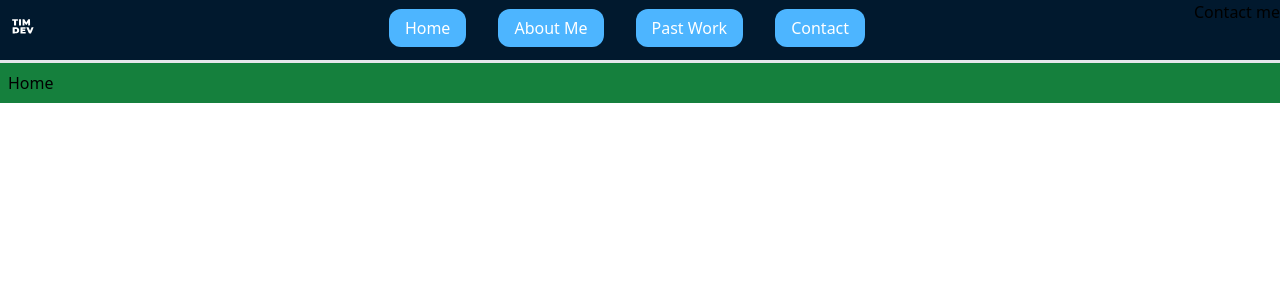
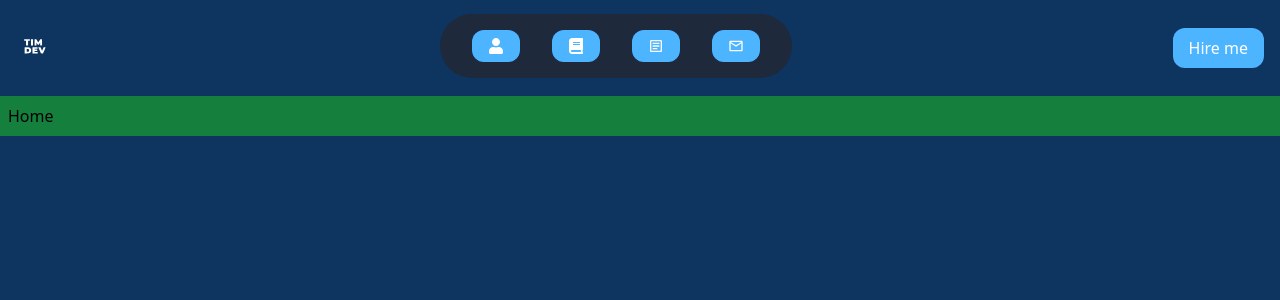
Before and after one commit to timDeHof/devtimPortfolio, a React (Create React App) app: page / in a window 1280 px wide. Shown: the top 300 px of the page. Built offline with nearby package versions, Linux system fonts and the light colour scheme; what tw-elements would draw is missing.

Commit message:
switch labels to icons in nav bar

```diff
--- a/src/App.js
+++ b/src/App.js
@@ -1,6 +1,9 @@
-import React from 'react';
+import React, { useState } from 'react';
 import { Routes, Route, Outlet, Link, NavLink } from 'react-router-dom';
 import { ReactComponent as Logo } from './TIM-DEV.svg';
+import { FaBars, FaUser, FaBook } from 'react-icons/fa';
+import { MdOutlineEmail, MdOutlineArticle } from 'react-icons/md';
+import { AiOutlineClose } from 'react-icons/ai';
 function App() {
   return (
     <main className="App">
@@ -9,6 +12,7 @@ function App() {
           <Route path="/" element={<Home />} />
           <Route path="/about" element={<About />} />
           <Route path="/portfolio" element={<Portfolio />} />
+          <Route path="/blog" element={<Blog />} />
           <Route path="/contact" element={<Contact />} />
         </Route>
       </Routes>
@@ -17,29 +21,38 @@ function App() {
 }
 
 const Navbar = () => {
+  const [togglerNav, setTogglerNav] = useState(false);
+  const clickHandler = () => {
+    setTogglerNav(!togglerNav);
+  };
   return (
-    <nav className="border-b-[3px] pb-1 pl-1 bg-primary flex justify-between">
+    <div className="flex items-center">
       <Link to="/">
         <Logo className="logo" />
       </Link>
-      <div className="p-4">
-        <NavLink className="nav-link" to="/">
-          Home
-        </NavLink>
-        <NavLink className="nav-link" to="/about">
-          About Me
-        </NavLink>
-        <NavLink className="nav-link" to="/portfolio">
-          Past Work
-        </NavLink>
-        <NavLink className="nav-link" to="/contact">
-          Contact
-        </NavLink>
-      </div>
+      <nav className="h-auto md:h-24 p2 bg-blue2 max-w-6xl mx-auto pb-1 pl-1 flex justify-between md:items-center">
+        <div className="nav-bar">
+          <NavLink className="nav-link" to="/about" onClick={clickHandler}>
+            <FaUser />
+          </NavLink>
+          <NavLink className="nav-link" to="/portfolio" onClick={clickHandler}>
+            <FaBook />
+          </NavLink>
+          <NavLink className="nav-link" to="/blog" onClick={clickHandler}>
+            <MdOutlineArticle />
+          </NavLink>
+          <NavLink className="nav-link" to="/contact" onClick={clickHandler}>
+            <MdOutlineEmail />
+          </NavLink>
+        </div>
+      </nav>
       <Link to="/contact">
-        <button className="container blue3">Contact me</button>
+        <button className="contact-btn">Hire me</button>
       </Link>
-    </nav>
+      <button className="hamburger" onClick={clickHandler}>
+        {togglerNav ? <FaBars /> : <AiOutlineClose />}
+      </button>
+    </div>
   );
 };
 const Home = () => {
@@ -53,6 +66,13 @@ const About = () => {
   return (
     <>
       <h1>About Me</h1>
+    </>
+  );
+};
+const Blog = () => {
+  return (
+    <>
+      <h1>Blog</h1>
     </>
   );
 };
--- a/src/index.css
+++ b/src/index.css
@@ -1,11 +1,36 @@
 @tailwind base;
 @tailwind components;
 @tailwind utilities;
+/* ==== Layout ==== */
+.App {
+  @apply bg-blue2 h-auto;
+}
+
+body {
+  @apply bg-blue2;
+}
+
+/* ==== Navbar ==== */
+.nav-bar {
+  @apply container w-fit mx-auto mt-0 bg-slate-800 flex items-center justify-center rounded-full px-4 py-2;
+}
 
 .nav-link {
-  @apply mx-4 bg-blue3 px-4 py-2 rounded-xl text-white;
+  @apply mx-4 bg-blue3 mt-2 mb-2 px-4 py-2 rounded-xl text-white;
+}
+
+.active {
+  @apply bg-transparent text-blue3 ring-2 ring-blue3;
 }
 
 .logo {
-  @apply w-14 h-14 text-white;
+  @apply inline-block w-14 h-14 ml-4;
 }
+
+.contact-btn {
+  @apply bg-blue3 px-4 py-2 rounded-xl text-white ml-4 mr-4;
+}
+
+.hamburger {
+  @apply inline md:hidden self-start nav-link;
+}
```
